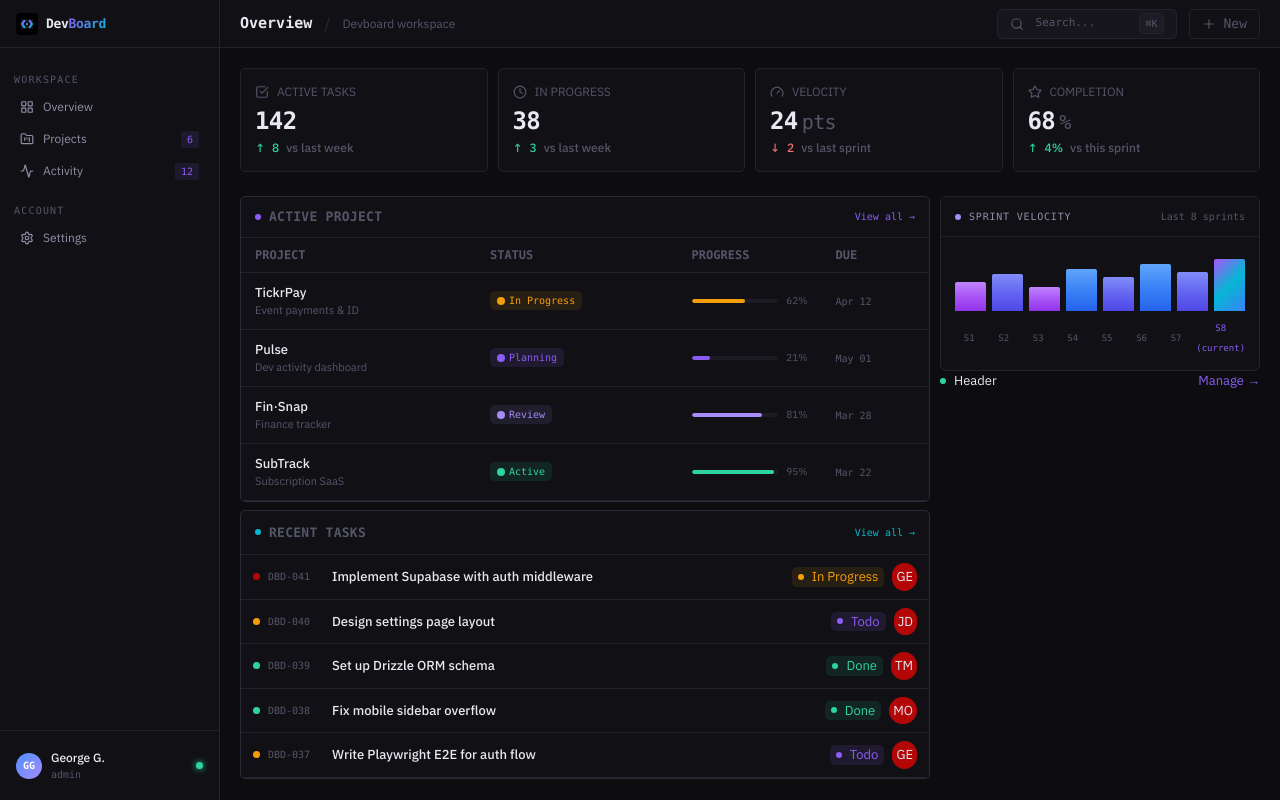
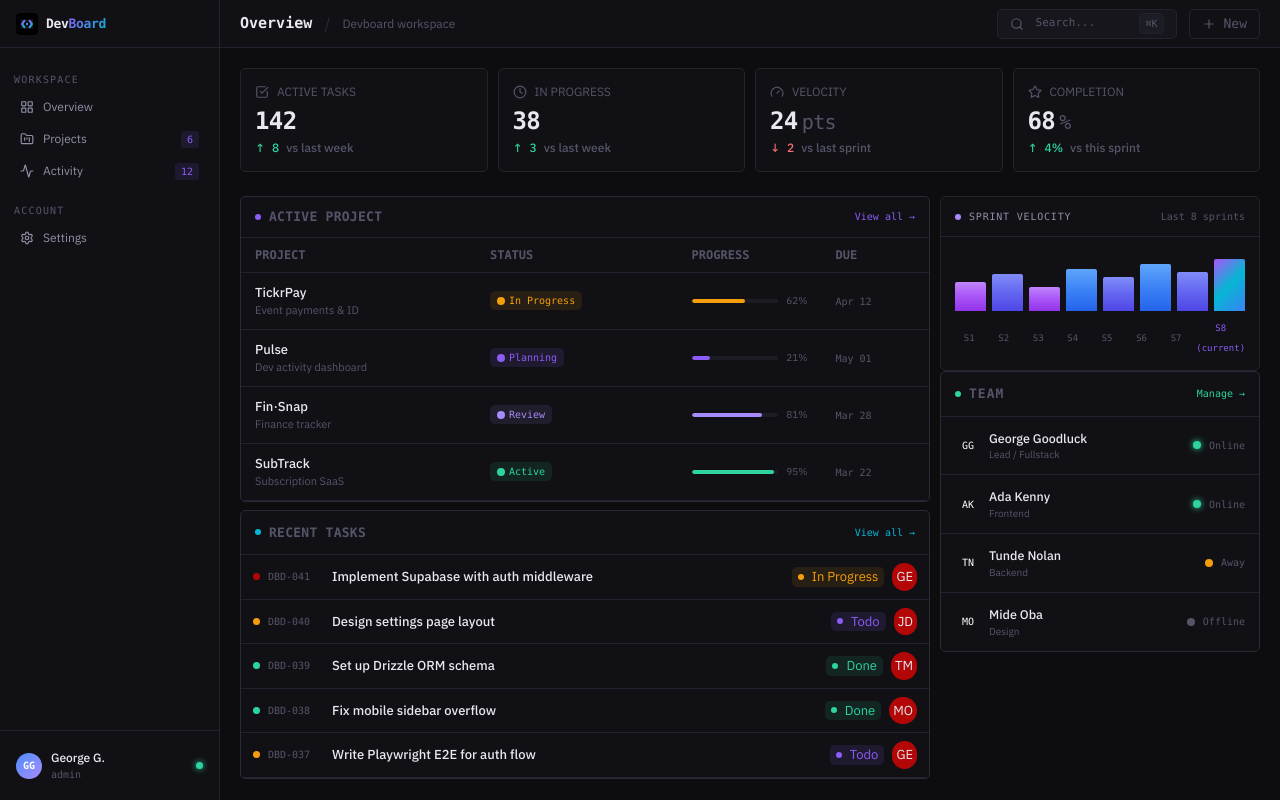
Before and after one commit to georgegoodluck/DevBoard, a Next.js app: page /overview in a window 1280 px wide. Built offline with nearby package versions, Linux system fonts and the light colour scheme.

Commit message:
feat: style TeamPanel commponent

```diff
--- a/components/layout/overview/TeamPanel.tsx
+++ b/components/layout/overview/TeamPanel.tsx
@@ -12,46 +12,90 @@ const members: Member[] = [
     name: "George Goodluck",
     role: "Lead / Fullstack",
     status: "Online",
-    gradient: "red",
+    gradient:
+      "linear-gradient(90deg, rgba(2, 0, 36, 1) 0%, rgba(9, 9, 121, 1) 11%, rgba(0, 212, 255, 1) 100%);",
   },
   {
     initials: "AK",
     name: "Ada Kenny",
     role: "Frontend",
     status: "Online",
-    gradient: "red",
+    gradient:
+      "linear-gradient(0deg,rgba(34, 193, 195, 1) 0%, rgba(187, 189, 90, 1) 73%, rgba(253, 187, 45, 1) 100%);",
   },
   {
     initials: "TN",
     name: "Tunde Nolan",
     role: "Backend",
     status: "Away",
-    gradient: "red",
+    gradient:
+      "radial-gradient(circle,rgba(238, 174, 202, 1) 0%, rgba(206, 179, 213, 1) 35%, rgba(148, 187, 233, 1) 100%);",
   },
   {
     initials: "MO",
     name: "Mide Oba",
     role: "Design",
     status: "Offline",
-    gradient: "red",
+    gradient:
+      "radial-gradient(circle,rgba(238, 174, 202, 1) 0%, rgba(126, 30, 148, 1) 35%, rgba(148, 187, 233, 1) 100%);",
   },
 ];
 
 const statusConfig = {
-  online:  { color: "var(--green)",  label: "Online",  glow: "0 0 6px var(--green)" },
-  away:    { color: "var(--amber)",  label: "Away",    glow: "none" },
-  offline: { color: "var(--text3)", label: "Offline", glow: "none" },
+  Online: {
+    color: "var(--green)",
+    label: "Online",
+    glow: "0 0 6px var(--green)",
+  },
+  Away: { color: "var(--amber)", label: "Away", glow: "none" },
+  Offline: { color: "var(--text3)", label: "Offline", glow: "none" },
 };
 
 export default function TeamPanel() {
   return (
-    <div>
-      <div className="flex items-center justify-between">
-        <div className="flex items-center gap-2">
+    <div className="border rounded-(--radius) border-(--border2) bg-(--bg1) overflow-hidden mb-2">
+      <div className="flex items-center justify-between px-3.5 py-3 border-b border-(--border)">
+        <div className="flex items-center gap-2 font-mono text-[13px] uppercase tracking-[0.08em] text-(--text3) font-semibold">
           <span className="w-1.5 h-1.5 rounded-full bg-(--green)" />
-          Header
+          Team
         </div>
-        <span className="text-(--accent)">Manage &#8594;</span>
+        <span className="text-(--green) font-mono cursor-pointer text-[10px] hover:opacity-70">
+          Manage &#8594;
+        </span>
+      </div>
+
+      <div>
+        {members.map((m) => {
+          const s = statusConfig[m.status];
+          return (
+            <div
+              key={m.initials}
+              className="flex items-center gap-2 px-3.5 py-3 border-b border-(--border) bg-(--bg1) last:border-none hover:bg-(--bg2) transition-colors cursor-default"
+            >
+              <div
+                className="w-6.5 h-6.5 rounded-full flex items-center justify-center font-mono text-[10px] text-white shrink-0"
+                style={{ background: m.gradient }}
+              >
+                {m.initials}
+              </div>
+              <div className="flex-1 min-w-0">
+                <div className="text-[12.5px] font-medium text-(--text)">
+                  {m.name}
+                </div>
+                <div className="text-mono text-[10px] text-(--text3)">
+                  {m.role}
+                </div>
+              </div>
+              <div
+                className="w-2 h-2 rounded-full shrink-0"
+                style={{ background: s.color, boxShadow: s.glow }}
+              />
+              <span className="font-mono text-[10px] text-(--text3)">
+                {s.label}
+              </span>
+            </div>
+          );
+        })}
       </div>
     </div>
   );
```
